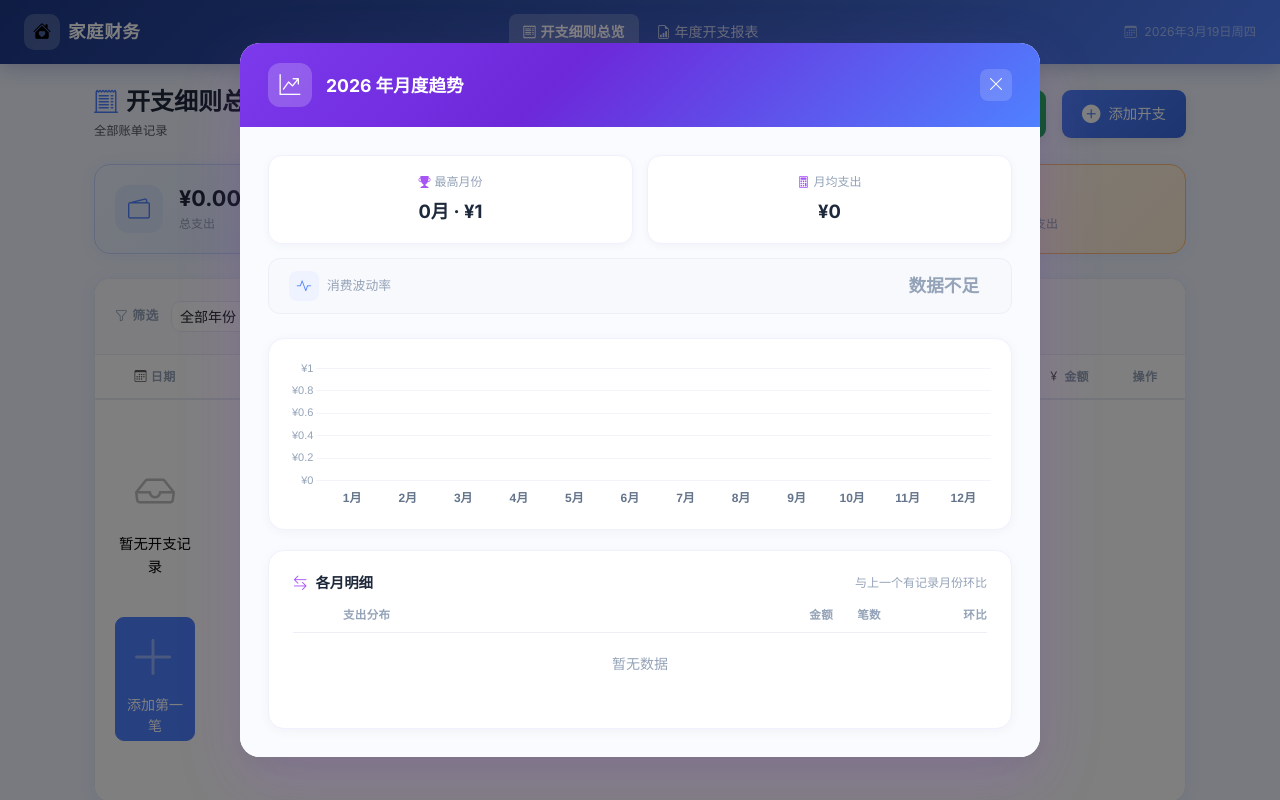
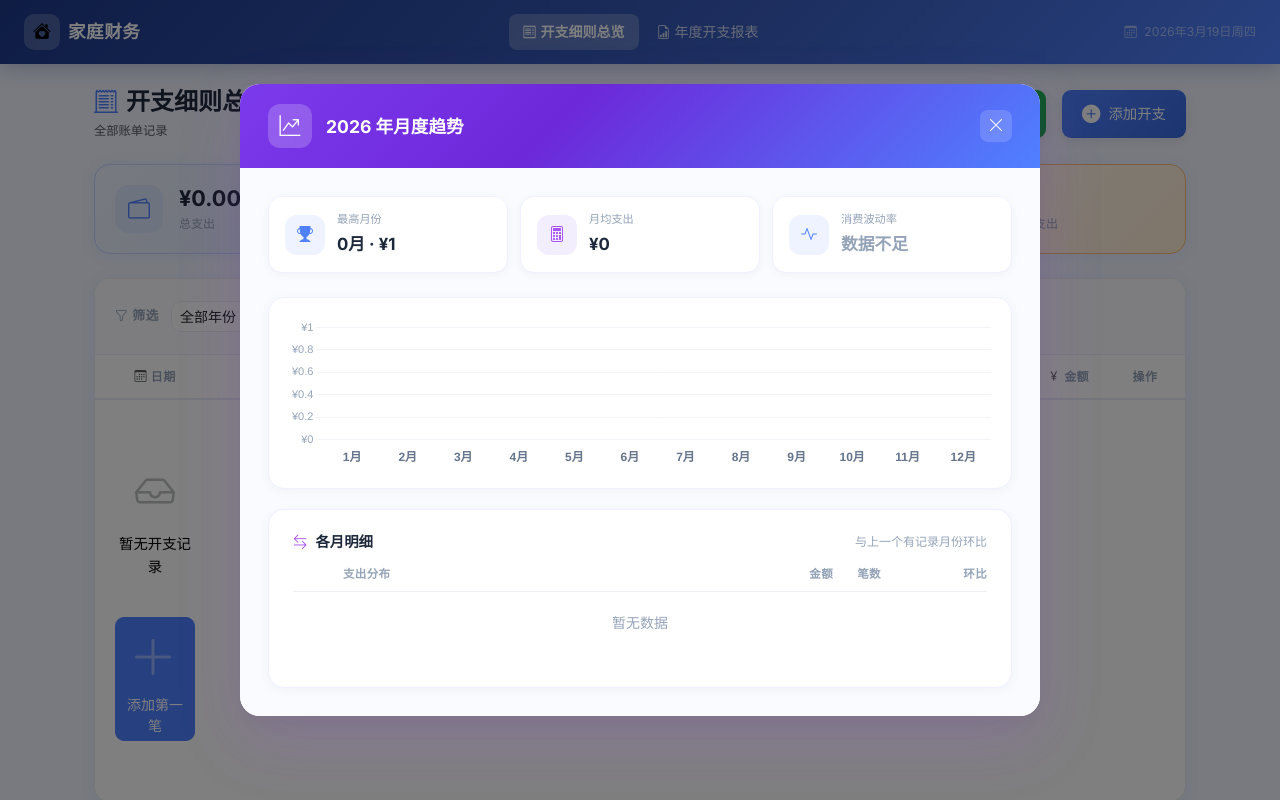
Before and after one commit to Charlesbibi/expense_tracker, a Django app: page /expenses/ in a window 1280 px wide, after a click on "月度趋势". Run offline with Django 4.2, Linux system fonts and the light colour scheme; data that the repository does not hold is empty.

Commit message:
样式交互优化

```diff
--- a/expenses/templates/base.html
+++ b/expenses/templates/base.html
@@ -14,7 +14,7 @@
     <!-- Chart.js -->
     <script src="https://cdn.jsdelivr.net/npm/chart.js@4.4.0/dist/chart.umd.min.js"></script>
     <!-- Custom CSS -->
-    <link href="{% static 'custom.css' %}?v=20260319e" rel="stylesheet">
+    <link href="{% static 'custom.css' %}?v=20260319g" rel="stylesheet">
 </head>
 <body>
 
--- a/expenses/templates/expenses/list.html
+++ b/expenses/templates/expenses/list.html
@@ -339,26 +339,37 @@
                 <button type="button" class="trend-close" data-bs-dismiss="modal"><i class="bi bi-x-lg"></i></button>
             </div>
             <div class="trend-modal-body">
-                <!-- 摘要指标（2列） -->
-                <div class="trend-summary trend-summary--2col">
-                    <div class="trend-summary-item">
-                        <div class="ts-label"><i class="bi bi-trophy-fill me-1"></i>最高月份</div>
-                        <div class="ts-value" id="trendMax">--</div>
+                <!-- 摘要指标（3列新样式） -->
+                <div class="trend-summary-new">
+                    <div class="trend-card">
+                        <div class="trend-card-icon trend-card-icon--blue">
+                            <i class="bi bi-trophy-fill"></i>
+                        </div>
+                        <div class="trend-card-body">
+                            <div class="trend-card-label">最高月份</div>
+                            <div class="trend-card-value" id="trendMax">--</div>
+                        </div>
                     </div>
-                    <div class="trend-summary-item">
-                        <div class="ts-label"><i class="bi bi-calculator me-1"></i>月均支出</div>
-                        <div class="ts-value" id="trendAvg">--</div>
+                    <div class="trend-card">
+                        <div class="trend-card-icon trend-card-icon--purple">
+                            <i class="bi bi-calculator"></i>
+                        </div>
+                        <div class="trend-card-body">
+                            <div class="trend-card-label">月均支出</div>
+                            <div class="trend-card-value" id="trendAvg">--</div>
+                        </div>
                     </div>
-                </div>
-                <!-- 消费波动率（展平条） -->
-                <div class="trend-volatility-bar" id="trendVolatilityBar">
-                    <div class="tvb-left">
-                        <span class="tvb-icon"><i class="bi bi-activity"></i></span>
-                        <span class="tvb-label">消费波动率</span>
-                    </div>
-                    <div class="tvb-right">
-                        <span class="tvb-value" id="trendVolatility">--</span>
-                        <span class="tvb-desc" id="trendVolatilityDesc"></span>
+                    <div class="trend-card trend-card--volatility" id="trendVolatilityCard">
+                        <div class="trend-card-icon trend-card-icon--volatility">
+                            <i class="bi bi-activity"></i>
+                        </div>
+                        <div class="trend-card-body">
+                            <div class="trend-card-label">消费波动率</div>
+                            <div class="trend-card-value-row">
+                                <span id="trendVolatility">--</span>
+                                <small id="trendVolatilityDesc"></small>
+                            </div>
+                        </div>
                     </div>
                 </div>
                 <!-- 柱状图 -->
@@ -522,30 +533,29 @@ document.getElementById('monthlyTrendModal').addEventListener('shown.bs.modal',
     // 波动率
     const volEl = document.getElementById('trendVolatility');
     const volDescEl = document.getElementById('trendVolatilityDesc');
-    const volBar = document.getElementById('trendVolatilityBar');
+    const volCard = document.getElementById('trendVolatilityCard');
+    volCard.className = 'trend-card trend-card--volatility';
     if (activeMonths.length < 2) {
         volEl.textContent = '数据不足';
         volEl.style.color = 'var(--text-muted)';
         volDescEl.textContent = '';
-        volBar.className = 'trend-volatility-bar';
     } else {
         volEl.textContent = volatility.toFixed(1) + '%';
-        volBar.className = 'trend-volatility-bar';
         if (volatility <= 15) {
             volEl.style.color = '#22c55e';
             volDescEl.textContent = '每月花销很稳定，差别不大';
             volDescEl.style.color = '#22c55e';
-            volBar.classList.add('tvb--stable');
+            volCard.classList.add('trend-card--vol-stable');
         } else if (volatility <= 30) {
             volEl.style.color = '#f59e0b';
             volDescEl.textContent = '花销有一定起伏';
             volDescEl.style.color = '#f59e0b';
-            volBar.classList.add('tvb--moderate');
+            volCard.classList.add('trend-card--vol-moderate');
         } else {
             volEl.style.color = '#ef4444';
             volDescEl.textContent = '花销波动较大，某几个月会特别高或特别低';
             volDescEl.style.color = '#ef4444';
-            volBar.classList.add('tvb--high');
+            volCard.classList.add('trend-card--vol-high');
         }
     }
 
--- a/static/custom.css
+++ b/static/custom.css
@@ -549,94 +549,84 @@ body {
     background: #fafbff;
 }
 
-/* 摘要指标卡片（2列） */
-.trend-summary {
-    display: grid;
-    grid-template-columns: repeat(2, 1fr);
-    gap: 14px;
-    margin-bottom: 0;
-}
-.trend-summary-item {
+/* 摘要卡片（新版横排样式） */
+.trend-summary-new {
+    display: flex;
+    gap: 12px;
+    margin-bottom: 24px;
+}
+.trend-card {
+    flex: 1;
+    display: flex;
+    align-items: center;
+    gap: 12px;
+    padding: 14px 16px;
     background: #fff;
     border-radius: 14px;
-    padding: 16px 20px;
-    text-align: center;
+    border: 1px solid #f0f0ff;
     box-shadow: 0 2px 8px rgba(0,0,0,0.04);
-    border: 1px solid #f0f0ff;
     transition: transform .2s, box-shadow .2s;
 }
-.trend-summary-item:hover {
+.trend-card:hover {
     transform: translateY(-2px);
-    box-shadow: 0 6px 18px rgba(168, 85, 247, 0.1);
-}
-.trend-summary-item .ts-label {
-    font-size: .75rem;
-    color: var(--text-muted);
-    margin-bottom: 6px;
+    box-shadow: 0 6px 18px rgba(100, 100, 200, 0.1);
+}
+.trend-card-icon {
+    width: 40px;
+    height: 40px;
+    border-radius: 12px;
+    display: flex;
+    align-items: center;
+    justify-content: center;
+    font-size: 1rem;
+    flex-shrink: 0;
+}
+.trend-card-icon--blue   { background: #eef3ff; color: #4f81ff; }
+.trend-card-icon--purple { background: #f3eefe; color: #a855f7; }
+.trend-card-icon--volatility { background: #eef3ff; color: #4f81ff; transition: background .3s, color .3s; }
+.trend-card-body {
+    min-width: 0;
+}
+.trend-card-label {
+    font-size: .7rem;
+    color: var(--text-muted);
     font-weight: 500;
-}
-.trend-summary-item .ts-label i { color: #a855f7; }
-.trend-summary-item .ts-value {
-    font-size: 1.15rem;
-    font-weight: 700;
-    color: var(--text);
-}
-
-/* 消费波动率展平条 */
-.trend-volatility-bar {
-    display: flex;
-    align-items: center;
-    justify-content: space-between;
-    margin: 14px 0 24px;
-    padding: 12px 20px;
-    border-radius: 12px;
-    background: #f8f9fc;
-    border: 1px solid #eeeef8;
-    transition: background .3s, border-color .3s;
-}
-.tvb-left {
-    display: flex;
-    align-items: center;
-    gap: 8px;
-}
-.tvb-icon {
-    display: flex;
-    align-items: center;
-    justify-content: center;
-    width: 30px;
-    height: 30px;
-    border-radius: 8px;
-    background: #eef3ff;
-    color: #4f81ff;
-    font-size: .9rem;
-}
-.tvb-label {
-    font-size: .8rem;
-    color: var(--text-muted);
-    font-weight: 500;
-}
-.tvb-right {
-    display: flex;
-    align-items: center;
-    gap: 12px;
-}
-.tvb-value {
-    font-size: 1.1rem;
-    font-weight: 700;
-    font-variant-numeric: tabular-nums;
-}
-.tvb-desc {
-    font-size: .78rem;
+    margin-bottom: 2px;
+    white-space: nowrap;
+}
+.trend-card-value {
+    font-size: 1.05rem;
+    font-weight: 700;
+    color: var(--text);
+    white-space: nowrap;
+    overflow: hidden;
+    text-overflow: ellipsis;
+}
+.trend-card-value-row {
+    display: flex;
+    align-items: baseline;
+    flex-wrap: wrap;
+    gap: 6px;
+    font-size: 1.05rem;
+    font-weight: 700;
+    white-space: nowrap;
+    overflow: hidden;
+    text-overflow: ellipsis;
+}
+.trend-card-value-row small {
+    font-size: .7rem;
     font-weight: 500;
     opacity: .85;
-}
-/* 波动率不同等级的背景和边框 */
-.tvb--stable  { background: #f0fdf4; border-color: #bbf7d0; }
-.tvb--stable .tvb-icon  { background: #dcfce7; color: #22c55e; }
-.tvb--moderate { background: #fffbeb; border-color: #fde68a; }
-.tvb--moderate .tvb-icon { background: #fef3c7; color: #f59e0b; }
-.tvb--high  { background: #fef2f2; border-color: #fecaca; }
-.tvb--high .tvb-icon { background: #fee2e2; color: #ef4444; }
+    margin-left: 2px;
+}
+
+/* 波动率卡片等级配色 */
+.trend-card--vol-stable .trend-card-icon--volatility { background: #dcfce7; color: #22c55e; }
+.trend-card--vol-moderate .trend-card-icon--volatility { background: #fef3c7; color: #f59e0b; }
+.trend-card--vol-high .trend-card-icon--volatility { background: #fee2e2; color: #ef4444; }
+.trend-card--vol-stable   { border-color: #bbf7d0; background: #f0fdf4; }
+.trend-card--vol-moderate { border-color: #fde68a; background: #fffbeb; }
+.trend-card--vol-high     { border-color: #fecaca; background: #fef2f2; }
 
 /* 图表容器 */
 .trend-chart-wrap {
@@ -751,13 +741,11 @@ body {
 
 /* 响应式 */
 @media (max-width: 576px) {
-    .trend-summary { grid-template-columns: 1fr 1fr; gap: 8px; }
-    .trend-summary-item { padding: 12px 8px; }
-    .trend-summary-item .ts-value { font-size: .95rem; }
+    .trend-summary-new { flex-direction: column; gap: 8px; }
+    .trend-card { padding: 12px 14px; }
+    .trend-card-value { font-size: .95rem; }
     .trend-modal-body { padding: 18px; }
     .trend-mom-amount { min-width: 70px; font-size: .8rem; }
-    .trend-volatility-bar { padding: 10px 14px; flex-direction: column; align-items: flex-start; gap: 6px; }
-    .tvb-right { gap: 8px; }
 }
 
 /* 响应式：小屏下三个按钮上下排列 */
```
